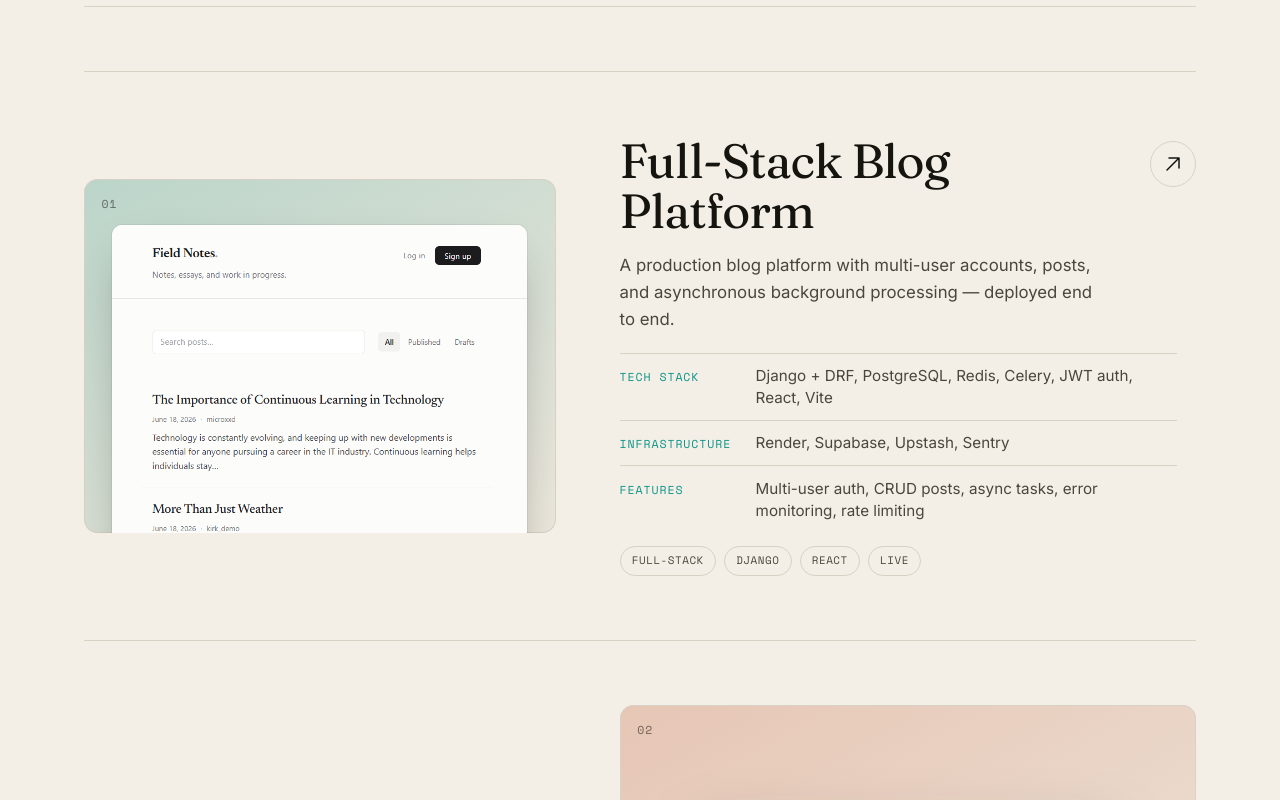
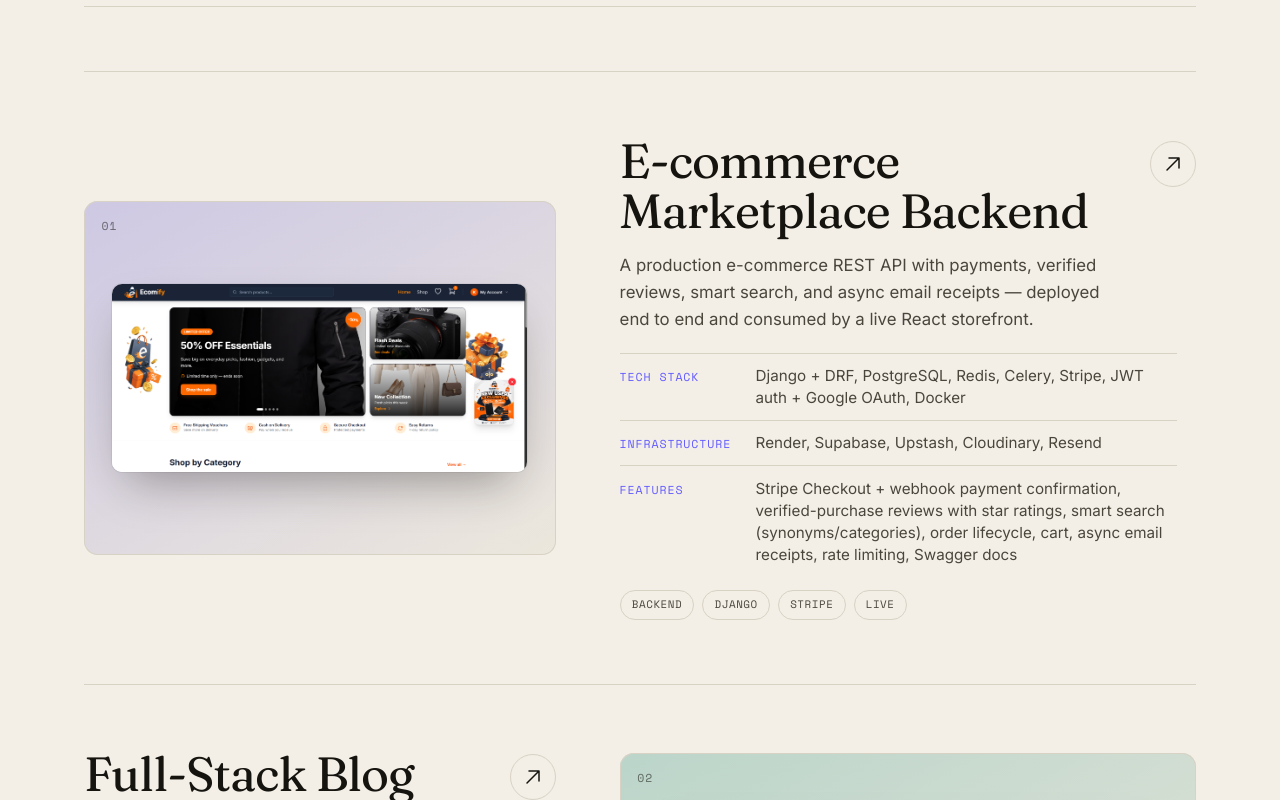
Before and after one commit to microxxd300/myportfolio, a React (Vite) app: page / in a window 1280 px wide. Shown: the part 1120-1920 px from the top of the page. Built offline with nearby package versions, Linux system fonts and the light colour scheme.

Commit message:
Add e-commerce marketplace project

```diff
--- a/src/data/projects.js
+++ b/src/data/projects.js
@@ -6,8 +6,35 @@
 // ─────────────────────────────────────────────────────────────
 
 import blogImg from "../../assets/blog-website.png";
+import ecommerceImg from "../../assets/ecommerce-website.png";
 
 export const projects = [
+  {
+    id: 6,
+    title: "E-commerce Marketplace Backend",
+    description:
+      "A production e-commerce REST API with payments, verified reviews, smart search, and async email receipts — deployed end to end and consumed by a live React storefront.",
+    details: [
+      {
+        label: "Tech Stack",
+        value:
+          "Django + DRF, PostgreSQL, Redis, Celery, Stripe, JWT auth + Google OAuth, Docker",
+      },
+      {
+        label: "Infrastructure",
+        value: "Render, Supabase, Upstash, Cloudinary, Resend",
+      },
+      {
+        label: "Features",
+        value:
+          "Stripe Checkout + webhook payment confirmation, verified-purchase reviews with star ratings, smart search (synonyms/categories), order lifecycle, cart, async email receipts, rate limiting, Swagger docs",
+      },
+    ],
+    tags: ["Backend", "Django", "Stripe", "Live"],
+    accent: "#635bff",
+    image: ecommerceImg,
+    href: "https://ecommerce-storefront-silk.vercel.app/",
+  },
   {
     id: 5,
     title: "Full-Stack Blog Platform",
```
Also changed, not shown: assets/ecommerce-website.png (added).
